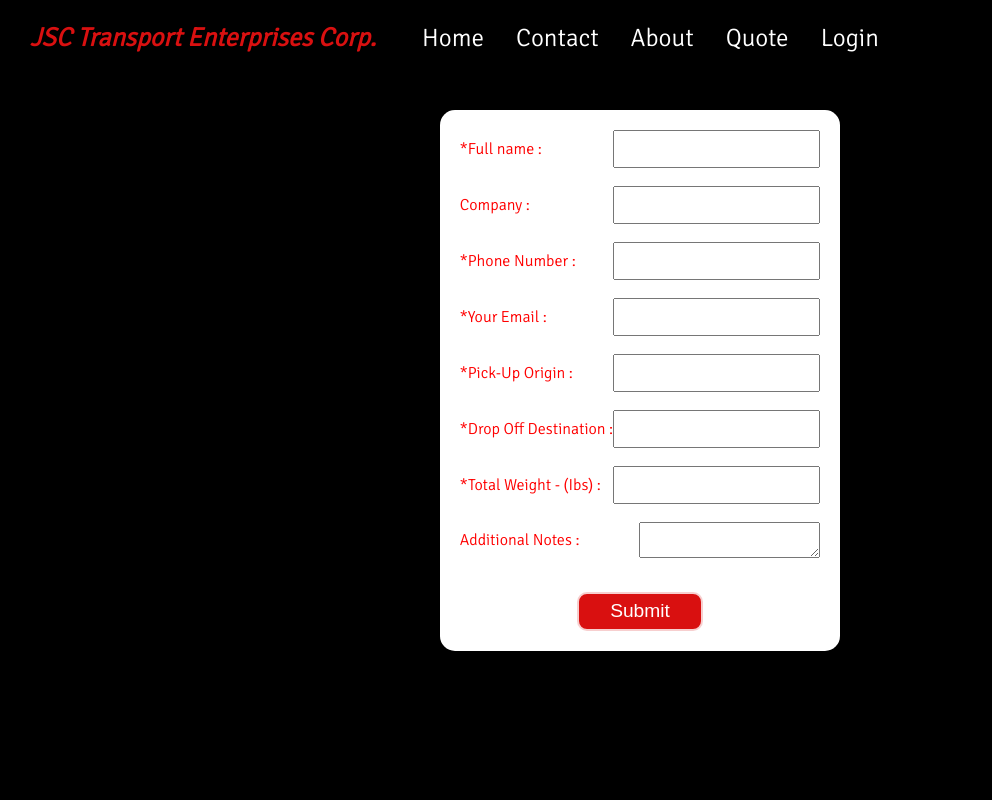
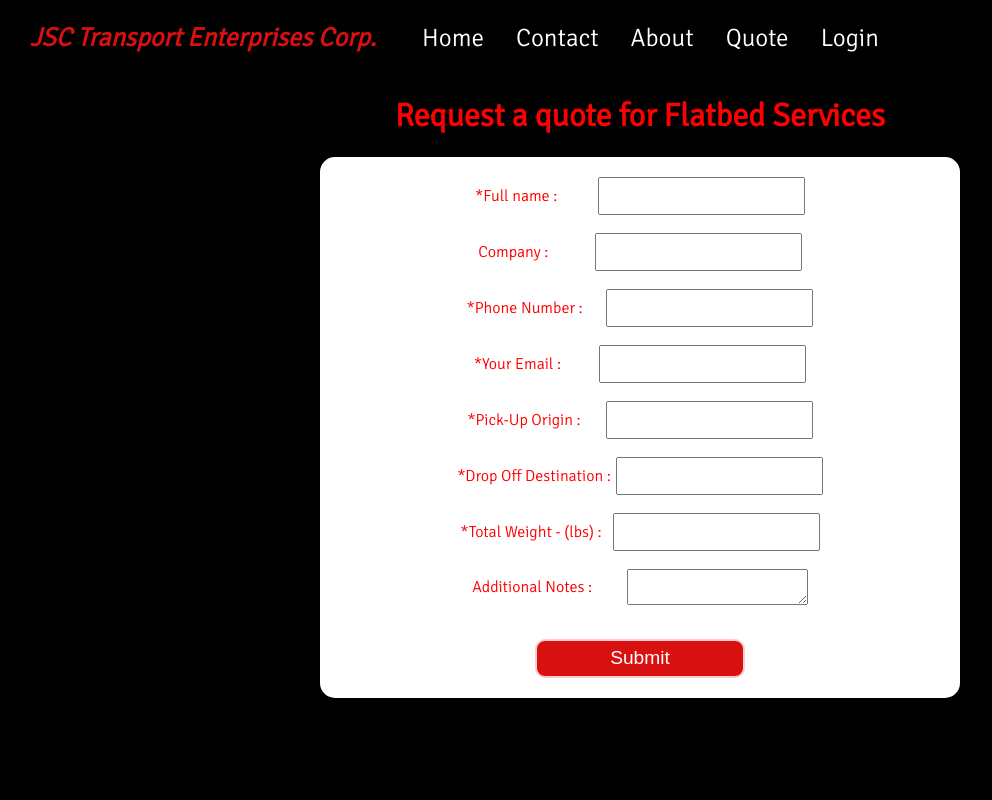
Before and after one commit to Jchav1996/JSCTransport, a React (Vite) app: page /quote in a window 1280 px wide. Shown: the top 800 px of the page, without its empty margins (0-992 px from the left). Built offline with nearby package versions, Linux system fonts and the light colour scheme; no server answers; a web font is replaced by a local one.

Commit message:
quote form

```diff
--- a/src/components/quote/Quote.jsx
+++ b/src/components/quote/Quote.jsx
@@ -29,7 +29,7 @@ export function Quote() {
 
     return (
         <div className='quoteForm'>
-            {/* <h1>Request a quote for Flatbed Services</h1> */}
+            <h1>Request a quote for Flatbed Services</h1>
             <form id='quoteform' onSubmit={handleSubmit} className="card">
                 <div className="form-group">
                     <label>*Full name :</label>
@@ -43,7 +43,7 @@ export function Quote() {
                     />
                 </div>
                 <div className="form-group">
-                    Company :
+                    <label>Company :</label>
                     <input
                         type="text"
                         name="company"
@@ -97,7 +97,7 @@ export function Quote() {
                     />
                 </div>
                 <div className="form-group">
-                    <label>*Total Weight - (Ibs) :</label>
+                    <label>*Total Weight - (lbs) :</label>
                     <input
                         type="text"
                         name="totalWeight"
@@ -110,11 +110,12 @@ export function Quote() {
                 <div className="form-group">
                     <label>Additional Notes :</label>
                     <textarea
-                        maxLength={800}
+                        maxLength={200}
                         name="additionalNotes"
                         value={formData.additionalNotes}
                         onChange={handleChange}
                         className="form-input"
+                        id='notes'
                     />
                 </div>
                 <button id="submitbutton" type="submit">
--- a/src/components/quote/quote.css
+++ b/src/components/quote/quote.css
@@ -3,23 +3,22 @@
 } */
 
 .quoteForm {
-    width: 75%;
-    margin: auto;
     display: flex;
-    justify-content: center;
+    flex-direction: column;
+    align-items: center;
 }
 
-.quote h1 {
-    color: white;
-    margin-top: 150px;
+.quoteForm h1 {
+    color: red;
 
 }
 
 .card {
     border-radius: 15px;
     padding: 20px;
-    box-shadow: 0 2px 8px rgba(0, 0, 0, 0.1);
+    /* box-shadow: 0 2px 8px rgba(0, 0, 0, 0.1); */
     background-color: white;
+    width: 600px;
 }
 
 #submitbutton {
@@ -39,23 +38,24 @@
 
 .form-group {
     display: flex;
-    justify-content: space-between;
+    margin-bottom: 10px;
     align-items: center;
-    margin-bottom: 10px;
+    justify-content: space-around;
+    margin-inline: 115px;
 }
 form{
     color:crimson;
 }
-.form-group label {
+/* .form-group label {
     text-align: left;
-}
+} */
 
-.form-input {
+/* .form-input {
     text-align: right;
-}
+} */
 
 #quoteform {
     display: flex;
     align-items: stretch;
-    margin-top: 35px;
+    margin: auto;
 }
```
